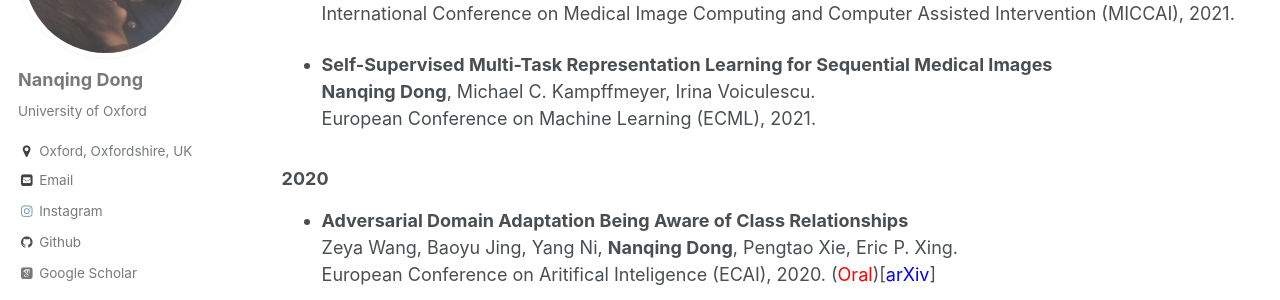
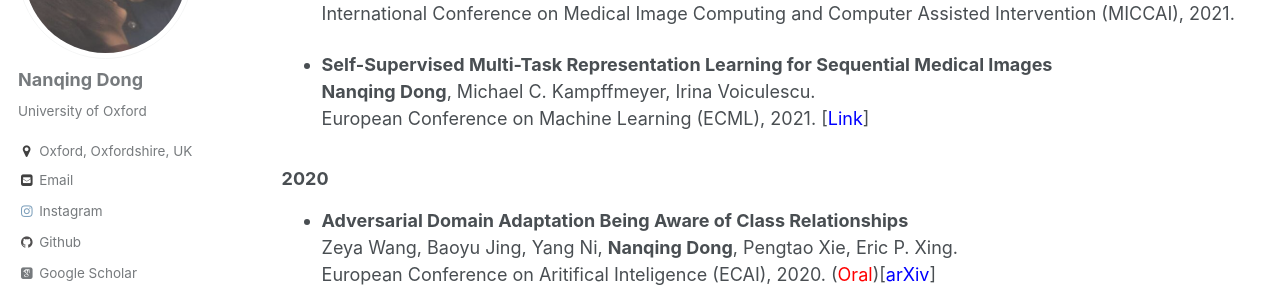
Before and after one commit to eveningdong/eveningdong.github.io, a Jekyll site: the page built from _pages/publications.md, in a window 1280 px wide and 900 px high, scrolled down 525 px. Shown: the part 152-452 px from the top of the window. Built offline with Jekyll 4.4.1, drawn with Linux system fonts in a browser that asks for light colours; some web fonts are replaced.

Commit message:
add ecml link

```diff
--- a/_pages/publications.md
+++ b/_pages/publications.md
@@ -30,7 +30,7 @@ author_profile: true
 
 * **Self-Supervised Multi-Task Representation Learning for Sequential Medical Images**
   **Nanqing Dong**, Michael C. Kampffmeyer, Irina Voiculescu.
-  European Conference on Machine Learning (ECML), 2021.
+  European Conference on Machine Learning (ECML), 2021. [[<span style="color:blue">Link</span>]](https://link.springer.com/chapter/10.1007/978-3-030-86523-8_47)
 
 ### 2020
 * **Adversarial Domain Adaptation Being Aware of Class Relationships**
```
